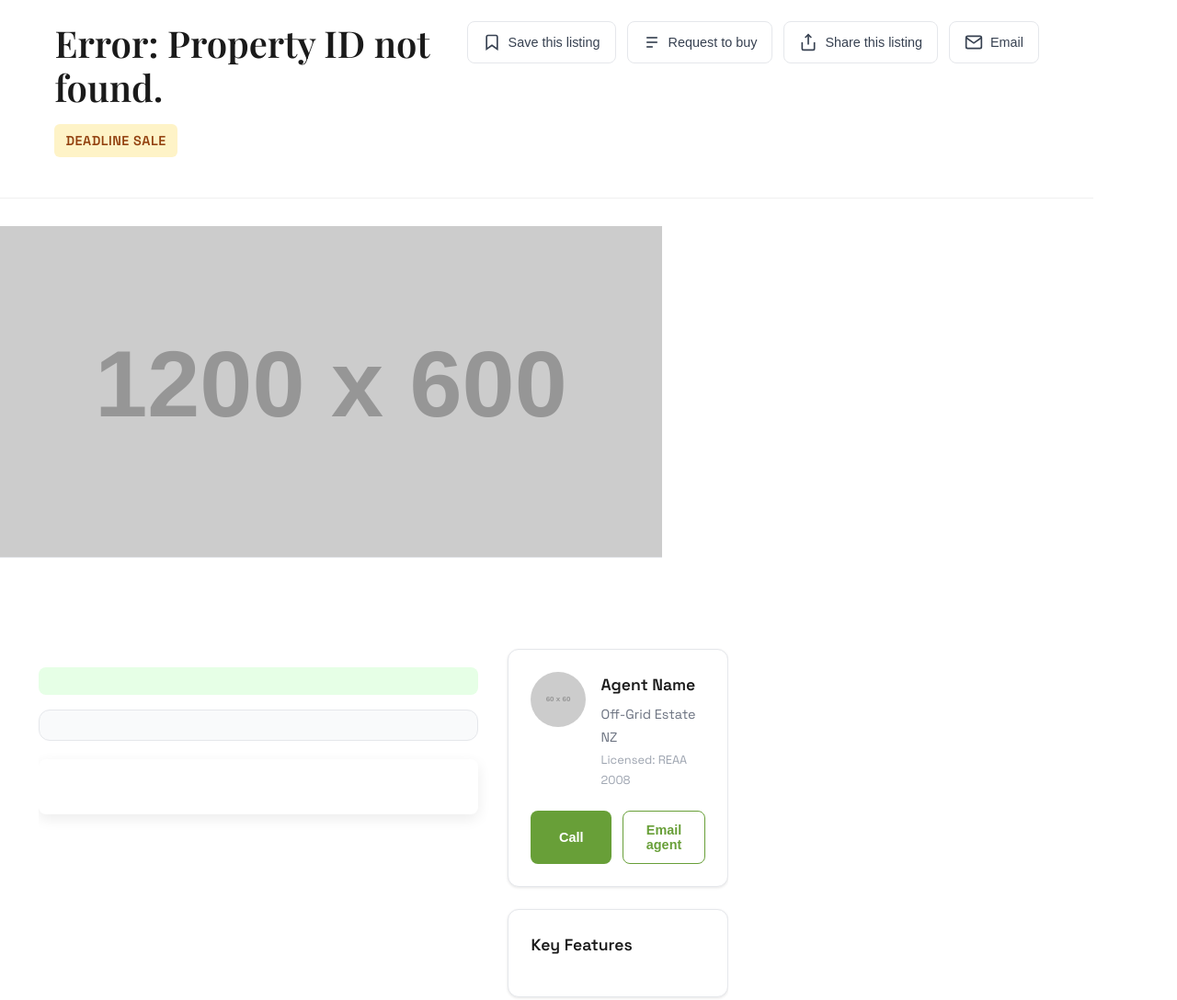
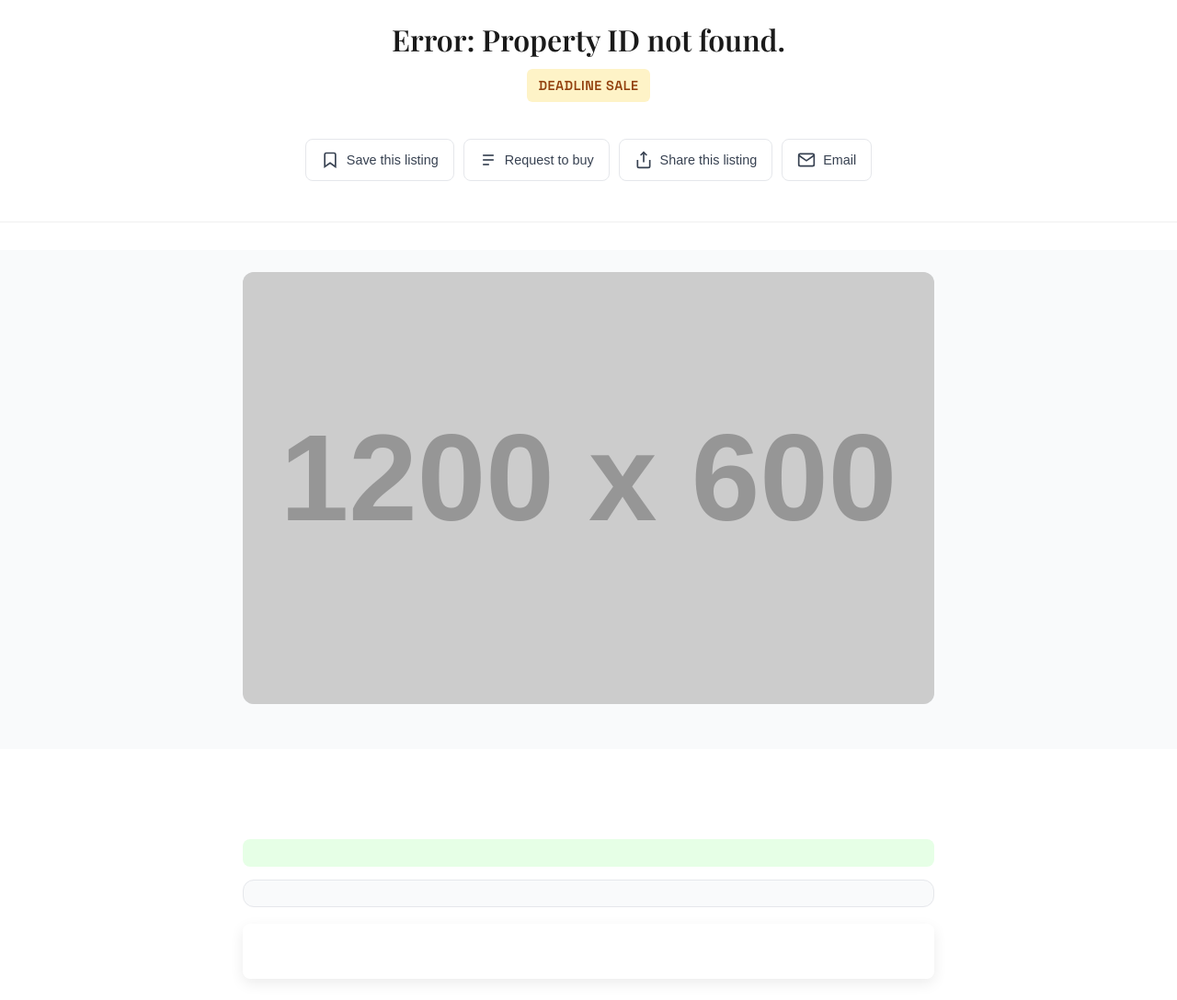
Before and after one commit to 888develops/OffGridEstate.co.nz, a website: page details.html in a window 1280 px wide. Shown: the part 128-1216 px from the top of the page at 92% size. Drawn offline with nearby package versions, Linux system fonts and the light colour scheme; placeholder pictures from the web are drawn by us.

Commit message:
Centre property details, match Explore Locations to listings, add intro text, remove carousel arrows
Made-with: Cursor

```diff
--- a/style.css
+++ b/style.css
@@ -1487,6 +1487,21 @@ main {
     order: 1;
 }
 
+.home-intro-block {
+    width: 100%;
+    max-width: 720px;
+    margin: 0 auto;
+    padding: 32px 24px 40px;
+}
+
+.home-intro-text {
+    margin: 0;
+    font-size: 1.05em;
+    line-height: 1.65;
+    color: var(--text-medium);
+    text-align: center;
+}
+
 #map {
     height: 500px; /* Taller map */
     background-color: #f0f0f0;
@@ -1838,26 +1853,31 @@ footer .container {
 
 .property-gallery-section {
     background: #f9fafb;
-    padding: 0;
+    padding: 24px 0 16px 0;
 }
 
 .gallery-container {
-    max-width: 100%;
+    max-width: 960px;
     margin: 0 auto;
+    padding: 0 20px;
 }
 
 .main-gallery {
     position: relative;
     width: 100%;
-    height: 60vh;
-    min-height: 400px;
+    aspect-ratio: 16 / 10;
+    max-height: 520px;
     overflow: hidden;
+    border-radius: 12px;
+    background: #e5e7eb;
 }
 
 .main-image {
+    display: block;
     width: 100%;
     height: 100%;
     object-fit: cover;
+    object-position: center;
     transition: transform 0.3s ease;
 }
 
@@ -1902,20 +1922,21 @@ footer .container {
 
 .thumbnail-gallery {
     display: flex;
-    gap: 8px;
-    padding: 16px 24px;
-    overflow-x: auto;
-    background: #ffffff;
-    border-top: 1px solid #e5e7eb;
+    flex-wrap: wrap;
+    justify-content: center;
+    gap: 10px;
+    padding: 16px 0 0 0;
+    margin-top: 12px;
 }
 
 .thumbnail-gallery img {
-    width: 80px;
-    height: 60px;
+    width: 88px;
+    height: 66px;
     object-fit: cover;
-    border-radius: 6px;
+    object-position: center;
+    border-radius: 8px;
     cursor: pointer;
-    border: 2px solid transparent;
+    border: 2px solid #e5e7eb;
     transition: all 0.2s ease;
     flex-shrink: 0;
 }
@@ -2700,49 +2721,177 @@ footer .container {
     transform: translateY(-1px);
 }
 
-/* Tighter layout: property details & listings */
+/* Property listing (details) page: desktop, all content on centre line */
+.property-details-main {
+    display: flex;
+    flex-direction: column;
+    align-items: center;
+}
+
+.property-details-main .container {
+    width: 100%;
+    max-width: 800px;
+    margin-left: auto;
+    margin-right: auto;
+    padding-left: 24px;
+    padding-right: 24px;
+    box-sizing: border-box;
+}
+
 .property-header {
     padding: 20px 0 24px 0;
+    width: 100%;
+}
+
+.property-header .container {
+    display: flex;
+    flex-direction: column;
+    align-items: center;
+    text-align: center;
+}
+
+.property-title-section {
+    width: 100%;
+}
+
+.property-title-section h1 {
+    font-size: 2em;
+    line-height: 1.25;
+    margin-bottom: 8px;
+}
+
+.property-subtitle {
+    font-size: 1.05em;
+    margin-bottom: 12px;
+}
+
+.property-actions {
+    display: flex;
+    flex-wrap: wrap;
+    justify-content: center;
+    gap: 10px;
+    margin-top: 8px;
+}
+
+.property-gallery-section {
+    width: 100%;
+    display: flex;
+    justify-content: center;
+}
+
+.gallery-container {
+    width: 100%;
+    max-width: 800px;
+    margin: 0 auto;
+    padding: 0 24px;
+    box-sizing: border-box;
 }
 
 .property-details-section {
     padding: 28px 0 32px 0;
+    width: 100%;
+}
+
+.property-details-section .container {
+    max-width: 800px;
+    margin-left: auto;
+    margin-right: auto;
 }
 
 .property-details-grid {
-    gap: 32px;
+    display: grid;
+    grid-template-columns: 1fr;
+    gap: 24px;
+    align-items: stretch;
+    max-width: 800px;
+    margin: 0 auto;
+}
+
+.property-info {
+    min-width: 0;
+    text-align: left;
+}
+
+.property-location {
+    margin-bottom: 10px;
+    font-size: 1em;
 }
 
 .property-price {
-    margin-bottom: 16px;
+    font-size: 2.25em;
+    margin-bottom: 14px;
 }
 
 .property-facts {
+    margin-bottom: 18px;
+    padding: 14px 16px;
+    gap: 10px;
+}
+
+.property-fact {
+    padding: 10px 8px;
+}
+
+.property-description {
     margin-bottom: 20px;
-    padding: 16px;
-    gap: 12px;
-}
-
-.property-fact {
-    padding: 12px 10px;
-}
-
-.property-description {
-    margin-bottom: 24px;
+    font-size: 1em;
+    line-height: 1.65;
+}
+
+.property-sidebar {
+    position: static;
+    display: flex;
+    flex-direction: column;
+    gap: 20px;
+    max-width: 800px;
+    margin: 0 auto;
+}
+
+.property-details-section .agent-card,
+.property-details-section .property-features-card {
+    max-width: 480px;
+    margin-left: auto;
+    margin-right: auto;
+    width: 100%;
 }
 
 .contact-section {
     padding: 28px 0 40px 0;
+    width: 100%;
+}
+
+.contact-section .container {
+    max-width: 800px;
+    margin-left: auto;
+    margin-right: auto;
 }
 
 .contact-form-container {
+    max-width: 520px;
+    margin-left: auto;
+    margin-right: auto;
     padding: 0;
 }
 
 .contact-form-container h3 {
-    margin-bottom: 20px;
-}
-
+    text-align: center;
+    margin-bottom: 18px;
+    font-size: 1.35em;
+}
+
+.contact-form {
+    padding: 24px;
+}
+
+.form-group {
+    margin-bottom: 18px;
+}
+
+.form-row {
+    gap: 14px;
+}
+
+/* Listings grid (homepage) alignment */
 .property-listings-section .listings-header {
     margin-bottom: 32px;
 }
@@ -2755,7 +2904,29 @@ footer .container {
     margin-bottom: 28px;
 }
 
-.property-gallery-section .main-gallery {
-    min-height: 320px;
-    height: 45vh;
-}
+.property-listings-section .property-grid {
+    gap: 28px;
+}
+
+.property-card-content {
+    padding: 20px;
+}
+
+.property-card-title {
+    font-size: 1.25em;
+    line-height: 1.3;
+}
+
+.property-card-price {
+    font-size: 1.6em;
+    margin-bottom: 12px;
+}
+
+.property-card-details {
+    gap: 10px;
+    margin-bottom: 14px;
+}
+
+.property-card-features {
+    margin-bottom: 14px;
+}
```
Also changed, not shown: index.html (+7 -31 lines).
